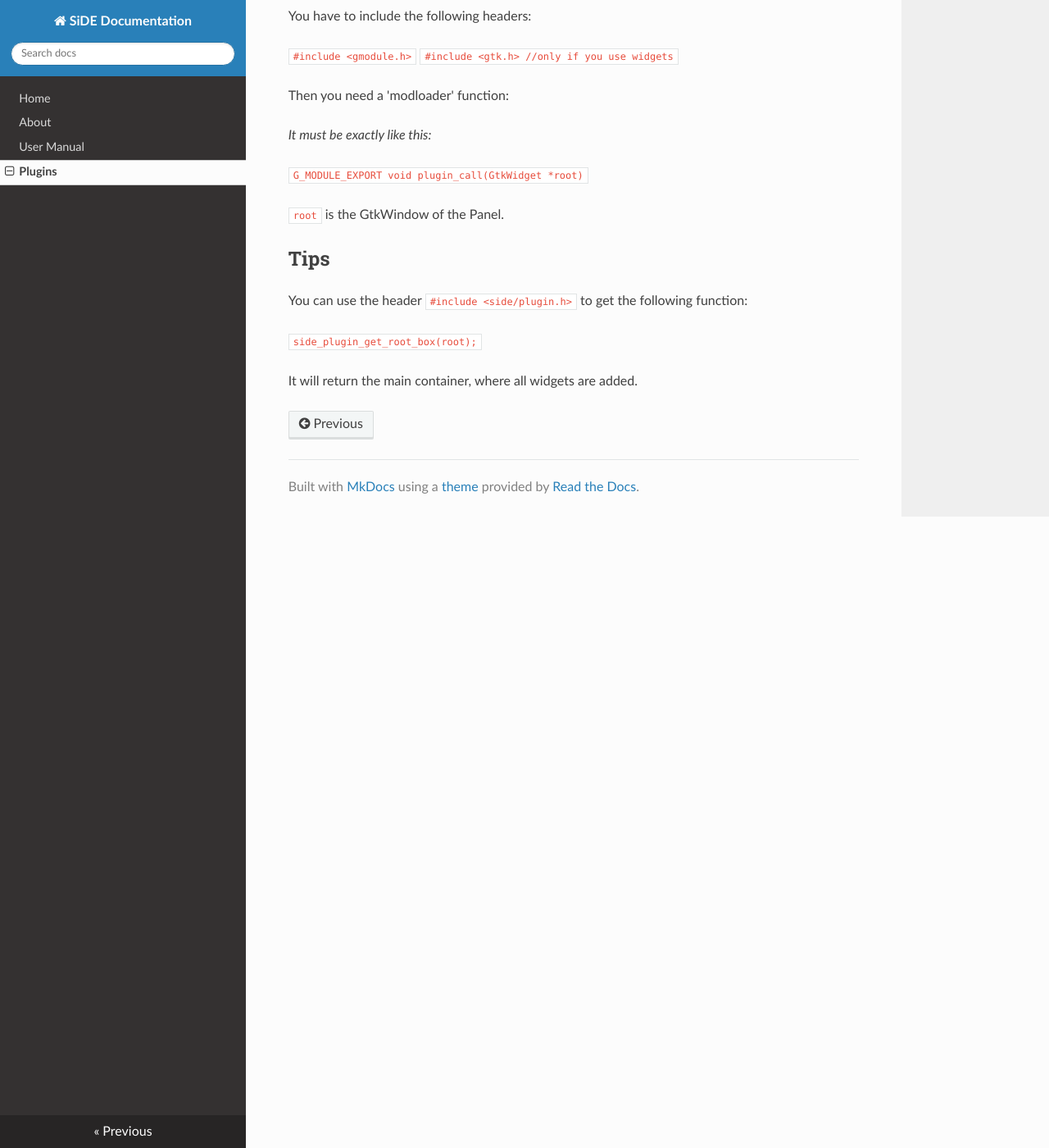
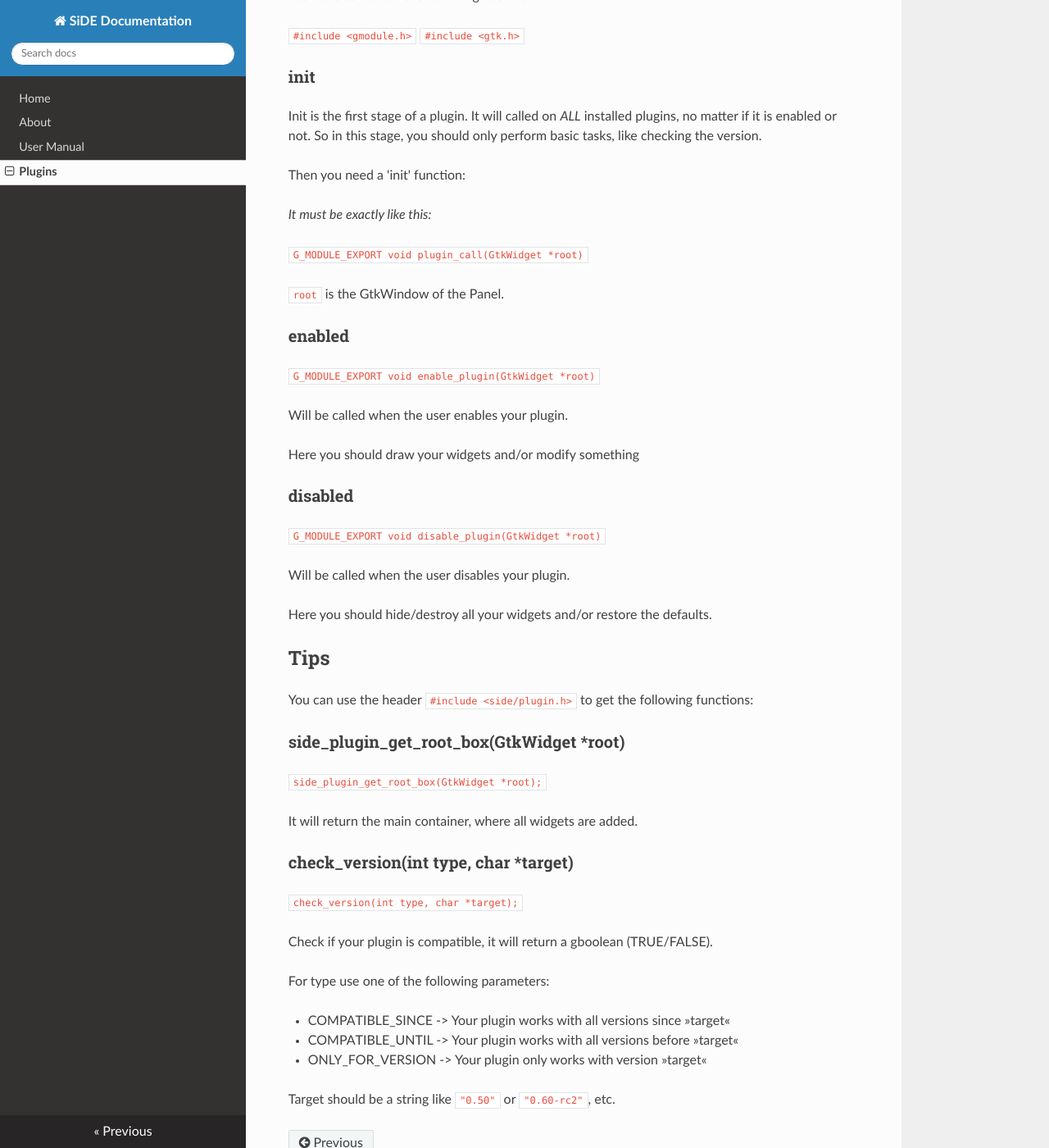
Before and after one commit to jetspace/desktop, an MkDocs documentation site: the page built from docs/plugins.md, in a window 1280 px wide and 1400 px high, scrolled down 976 px. Shown: the whole window at 82% size. Built offline with MkDocs 1.6.1, drawn with Linux system fonts in a browser that asks for light colours; nearby versions of some CDN libraries; old or Windows-style settings are respelled for this version of MkDocs; some of the changed text lies outside the part shown.

Commit message:
Version 0.65-rc1
Updated documentation, labels in panel settings

Signed-off-by: Marius Messerschmidt <marius.messerschmidt@googlemail.com>

```diff
--- a/docs/plugins.md
+++ b/docs/plugins.md
@@ -35,9 +34,15 @@ You can exit the panel later with `CTRL` + `C`
 You have to include the following headers:
 
 `#include <gmodule.h>`
-`#include <gtk.h> //only if you use widgets`
+`#include <gtk.h>`
 
-Then you need a 'modloader' function:
+
+### init
+
+Init is the first stage of a plugin. It will called on _ALL_ installed plugins, no matter
+if it is enabled or not. So in this stage, you should only perform basic tasks, like checking the version.
+
+Then you need a 'init' function:
 
 _It must be exactly like this:_
 
@@ -45,11 +50,46 @@ _It must be exactly like this:_
 
 `root` is the GtkWindow of the Panel.
 
+### enabled
+
+`G_MODULE_EXPORT void enable_plugin(GtkWidget *root)`
+
+Will be called when the user enables your plugin.
+
+Here you should draw your widgets and/or modify something
+
+### disabled
+
+`G_MODULE_EXPORT void disable_plugin(GtkWidget *root)`
+
+Will be called when the user disables your plugin.
+
+Here you should hide/destroy all your widgets and/or restore the defaults.
+
 ## Tips
 
 You can use the header `#include <side/plugin.h>` to get the following
-function:
+functions:
 
-`side_plugin_get_root_box(root);`
+
+
+### side_plugin_get_root_box(GtkWidget \*root)
+
+`side_plugin_get_root_box(GtkWidget *root);`
 
 It will return the main container, where all widgets are added.
+
+
+### check_version(int type, char \*target)
+
+`check_version(int type, char *target);`
+
+Check if your plugin is compatible, it will return a gboolean (TRUE/FALSE).
+
+For type use one of the following parameters:
+
+ * COMPATIBLE_SINCE  -> Your plugin works with all versions since »target«
+ * COMPATIBLE_UNTIL  -> Your plugin works with all versions before »target«
+ * ONLY_FOR_VERSION  -> Your plugin only works with version »target«
+
+ Target should be a string like `"0.50"` or `"0.60-rc2"`, etc.
```
Also changed, not shown: other parts of docs/plugins.md (+3 -4 lines), docs/manual.md (+4 -6 lines), docs/img/side-panel-settings-2.png, 3 other files.
